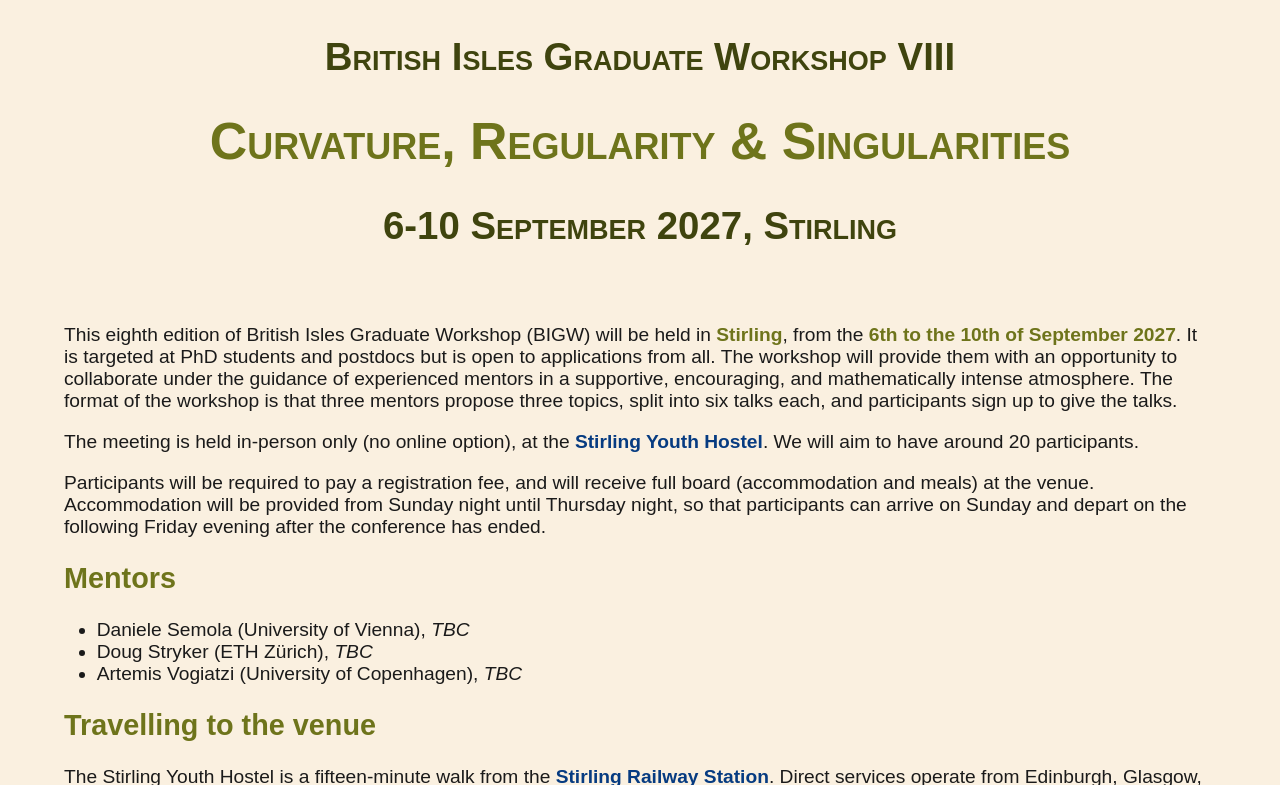
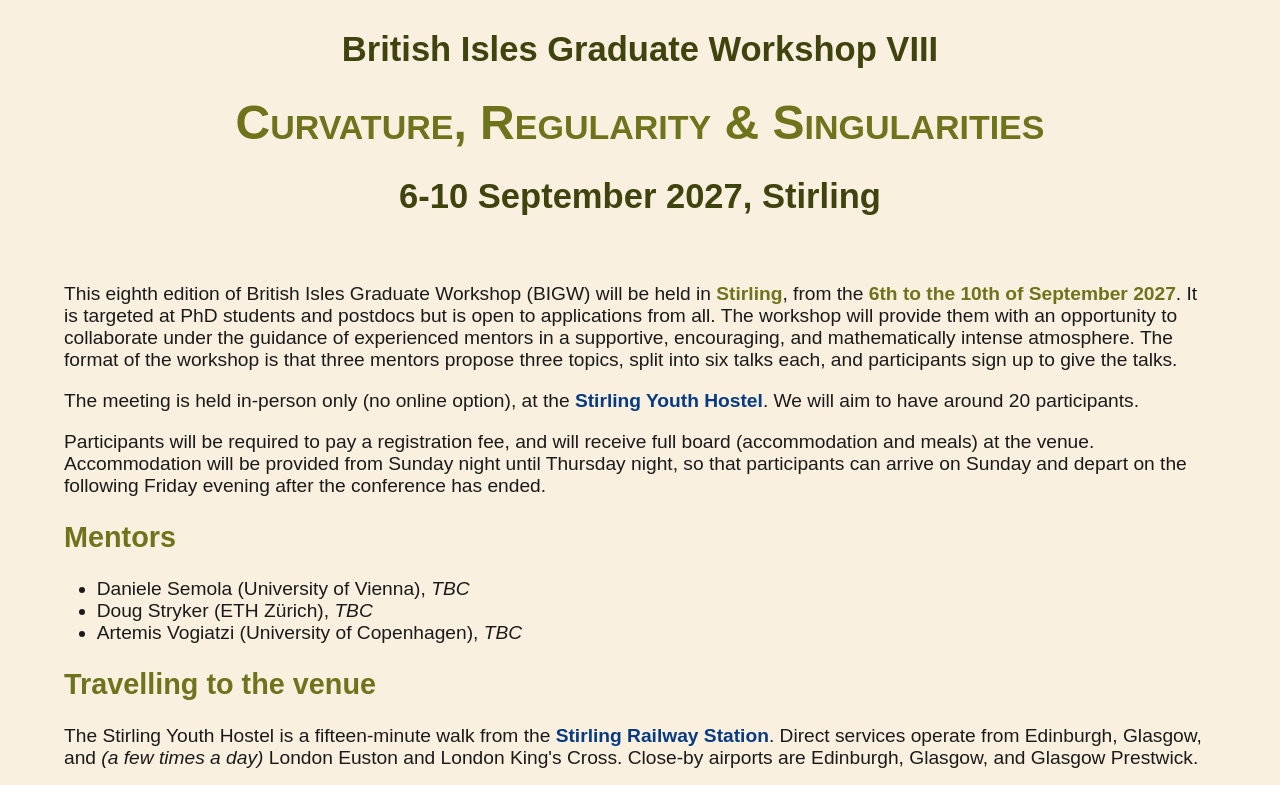
Before and after one commit to mipostolache/bigw-viii, a plain HTML site: page index.html in a window 1280 px wide. Shown: the part 160-945 px from the top of the page. Drawn offline with nearby package versions, Linux system fonts and the light colour scheme; a web font is replaced by a local one.

Commit message:
fixed a typo, added train from KGX, changed look of title

```diff
--- a/index.html
+++ b/index.html
@@ -200,7 +200,7 @@ Friday evening after the conference has ended.</p>
 <p>The Stirling Youth Hostel is a
 fifteen-minute walk from the <a
 href="https://www.nationalrail.co.uk/stations/stirling/">Stirling
-Railway Station</a>. Direct services operate from Edinburgh, Glasgow, and <i>(a few times a day)</i> London Euston. Close-by airports are Edinburg, Glasgow, and Glasgow Prestwick.</p>
+Railway Station</a>. Direct services operate from Edinburgh, Glasgow, and <i>(a few times a day)</i> London Euston and London King's Cross. Close-by airports are Edinburgh, Glasgow, and Glasgow Prestwick.</p>
 <p>The conference will finish at 2pm on Friday.</p>
 
 
--- a/style.css
+++ b/style.css
@@ -29,9 +29,9 @@ h1 {
 	color: var(--accent-color);
 	font-family: var(--heading);
 	font-variant: small-caps;
-	font-size:  2.7em;
+	font-size:  2.5em;
 	font-weight: bolder;
-	line-height: 1.1em;
+	line-height: 1em;
 }
 
 h2 {
@@ -153,10 +153,10 @@ strong {
     display: block;
 	color: var(--accent-color-dark);
 	font-family: var(--heading);
-	/* font-variant: small-caps; */
-	font-size:  2em;
+	font-variant: normal;
+	font-size:  1.8em;
 	font-weight: bolder;
-	line-height: 1.1em;
+	line-height: 1em;
 }
 
 .subtitle.first {
```
